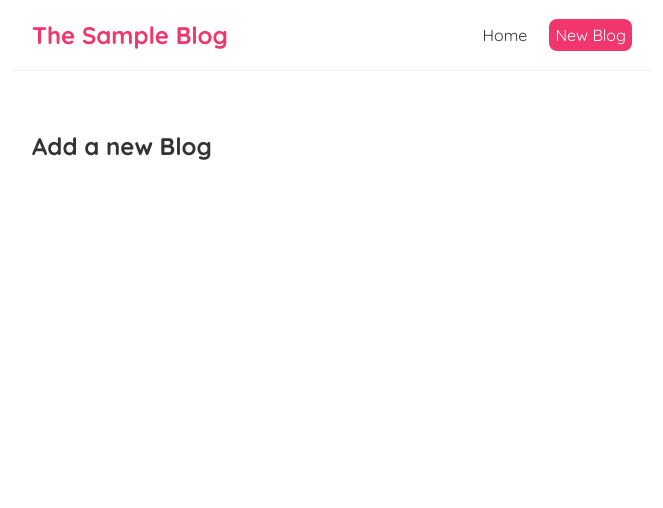
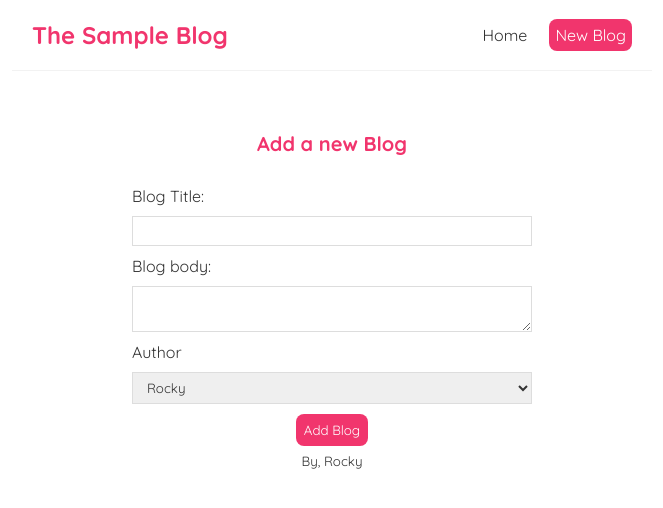
Before and after one commit to SethKalkstein/react-simple-blog, a React (Create React App) app: page /create in a window 1280 px wide. Shown: the top 508 px of the page, without its empty margins (308-971 px from the left). Built offline with nearby package versions, Linux system fonts and the light colour scheme.

Commit message:
controlled inputs

```diff
--- a/src/Create.js
+++ b/src/Create.js
@@ -1,7 +1,44 @@
+import { useState } from "react";
+
 const Create = () => {
+
+    const [title, setTitle] = useState("");
+    const [body, setBody] = useState("");
+    const [author, setAuthor] = useState("Rocky");
+
     return (
         <div className="create">
             <h2>Add a new Blog</h2>
+            <form>
+                <label>Blog Title:</label>
+                <input
+                    type="text"
+                    required
+                    value={title}
+                    onChange={(e) => setTitle(e.target.value)}
+                />
+                <label>Blog body:</label>
+                <textarea
+                    required
+                    value={body}
+                    onChange={(e) => setBody(e.target.value)}
+                ></textarea>
+                <label>Author</label>
+                <select
+                    value={author}
+                    onChange={(e) => setAuthor(e.target.value)}
+                >
+                    <option value="Rocky">Rocky</option>
+                    <option value="Adrian">Adrian</option>
+                    <option value="Mickey">Mickey</option>
+                </select>
+                <button>
+                    Add Blog
+                </button>
+            </form>
+            <h3>{ title }</h3>
+            <p>{ body }</p>
+            <sub>By, { author }</sub>
         </div>
      );
 }
--- a/src/index.css
+++ b/src/index.css
@@ -69,3 +69,35 @@
   border-radius: 8px;
   cursor: pointer;
 }
+
+/* create new blog form */
+.create {
+  max-width: 400px;
+  margin: 0 auto;
+  text-align: center;
+}
+.create label {
+  text-align: left;
+  display: block;
+}
+.create h2 {
+  font-size: 20px;
+  color: #f1356d;
+  margin-bottom: 30px;
+}
+.create input, .create textarea, .create select {
+  width: 100%;
+  padding: 6px 10px;
+  margin: 10px 0;
+  border: 1px solid #ddd;
+  box-sizing: border-box;
+  display: block;
+}
+.create button {
+  background: #f1356d;
+  color: #fff;
+  border: 0;
+  padding: 8px;
+  border-radius: 8px;
+  cursor: pointer;
+}
```
